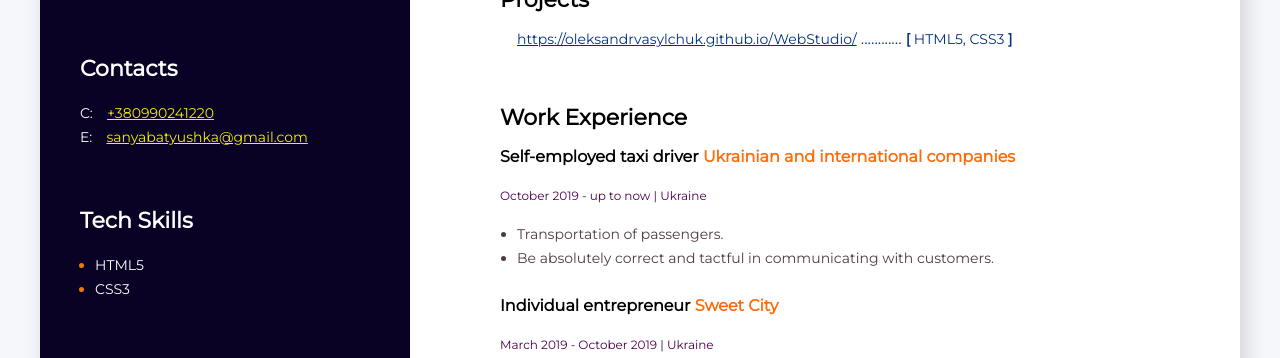
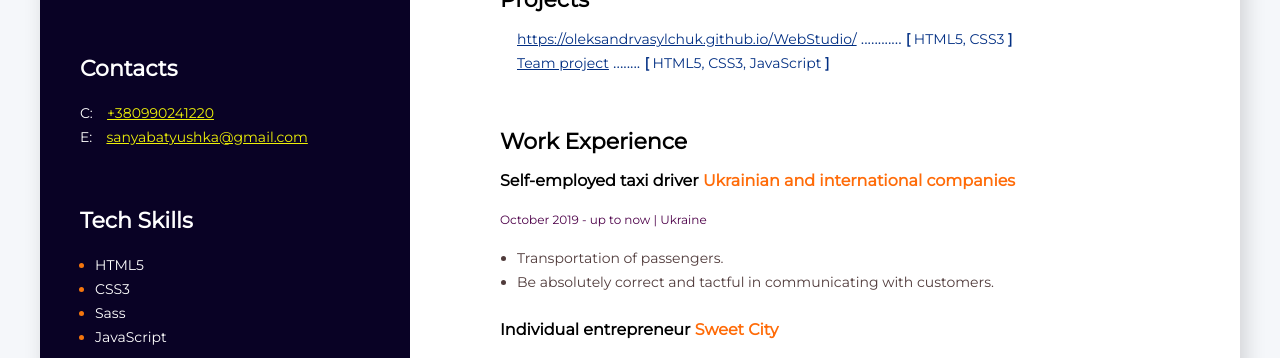
Before and after one commit to OleksandrVasylchuk/My-Resume, a plain HTML site: page index.html in a window 1280 px wide. Shown: the part 365-723 px from the top of the page. Drawn offline with Linux system fonts and the light colour scheme.

Commit message:
2 progect

```diff
--- a/index.html
+++ b/index.html
@@ -36,6 +36,8 @@
                         <ul>
                             <li class="Tech-Skiemlls-line"> <span class="Tech-Skiells-tekst">HTML5</span> </li>
                             <li class="Tech-Skiemlls-line"> <span class="Tech-Skiells-tekst">CSS3</span>  </li>
+                            <li class="Tech-Skiemlls-line"> <span class="Tech-Skiells-tekst">Sass</span>  </li>
+                            <li class="Tech-Skiemlls-line"> <span class="Tech-Skiells-tekst">JavaScript</span>  </li>
                         </ul>
                     </div>
                     <!--Soft Skills container-->
@@ -80,6 +82,11 @@
                             <a class="projekts-link" href="https://oleksandrvasylchuk.github.io/WebStudio/">https://oleksandrvasylchuk.github.io/WebStudio/</a>
                             <span class="dots">............  </span>
                             <span class="tech-name"> <b>[</b> HTML5, CSS3 <b>]</b> </span>
+                        </div>
+                        <div class="projects-item">
+                            <a class="projekts-link" href="https://dmitry-karas.github.io/front-end__division--HellEN/">Team project</a>
+                            <span class="dots">........ </span>
+                            <span class="tech-name"> <b>[</b> HTML5, CSS3, JavaScript <b>]</b> </span>
                         </div>
 
                     </section>
```
